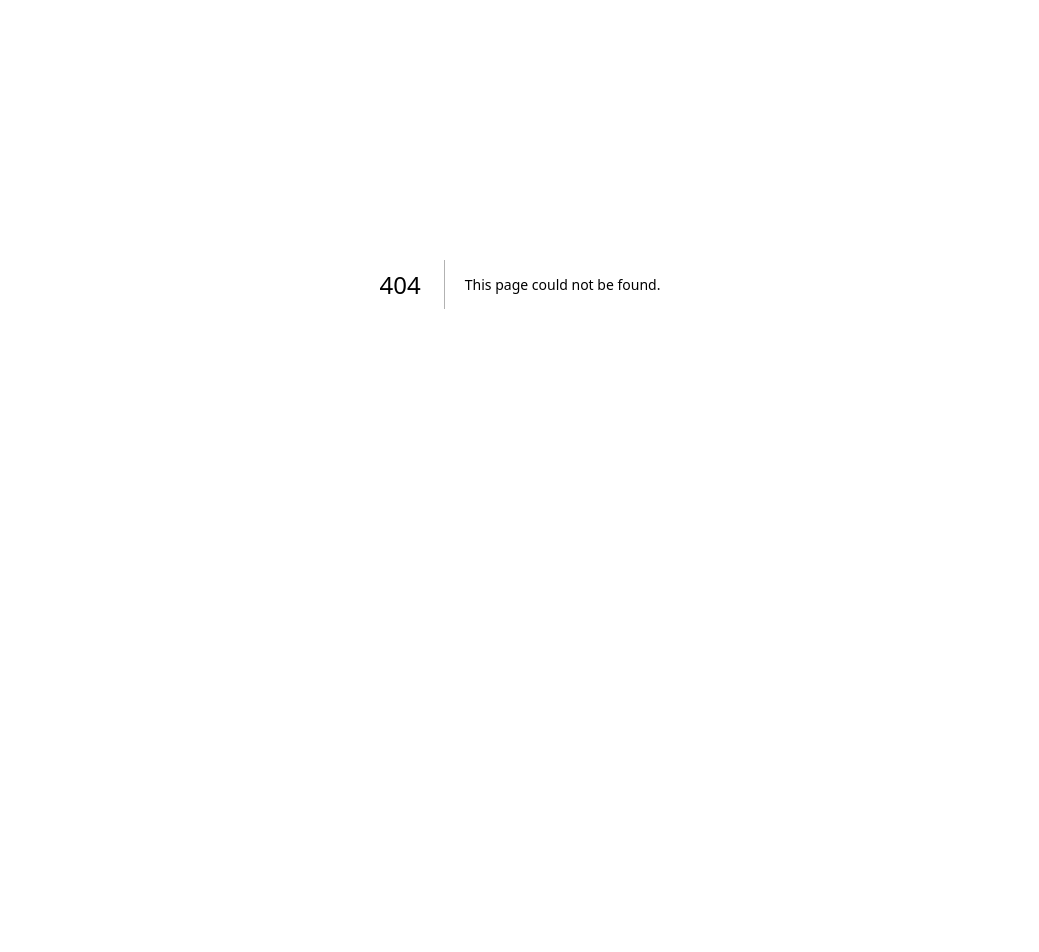
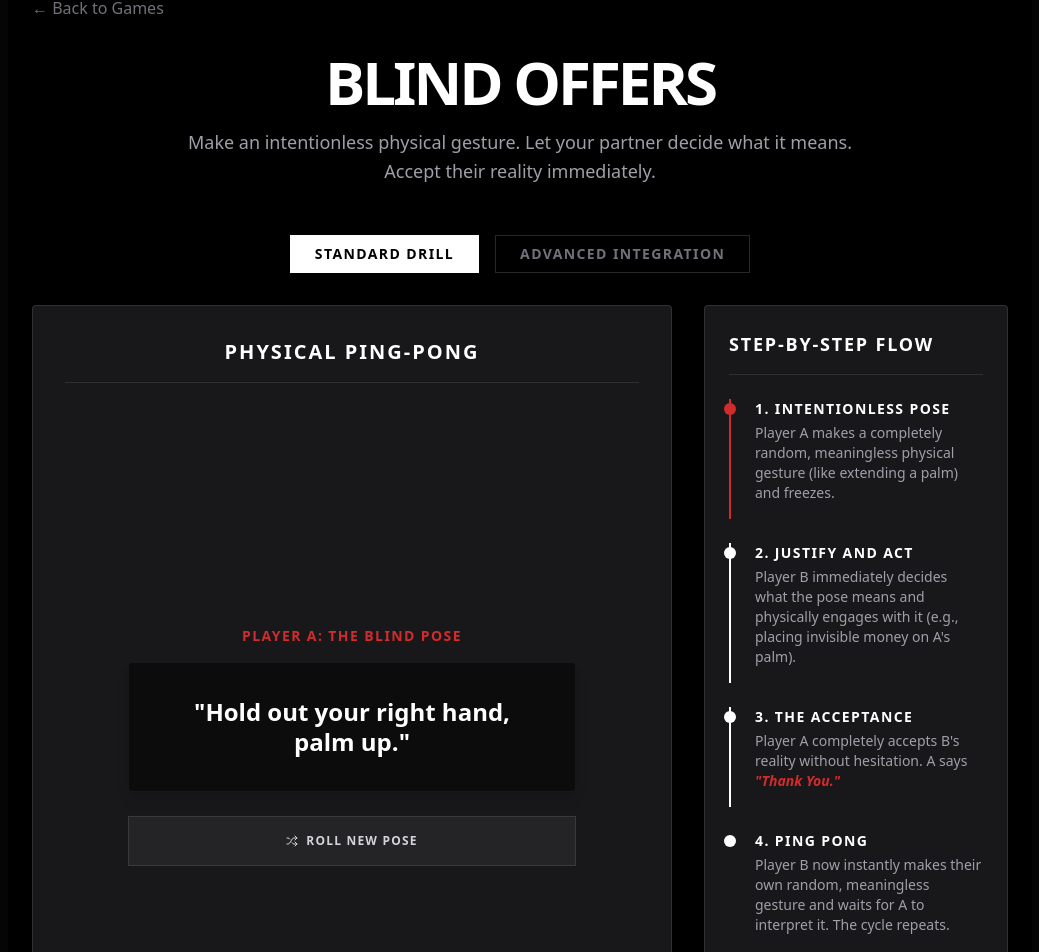
Before and after one commit to Mathe-S/improv, a Next.js app: page /games/blind-offers in a window 1280 px wide. Before the commit this address had no page. Shown: the part 116-1068 px from the top of the page, without its empty margins (120-1159 px from the left). Before the commit the page ends 800 px from the top, so only its background shows below. Built offline with nearby package versions, Linux system fonts and the light colour scheme.

Commit message:
feat: Blind Offers page

```diff
--- /dev/null
+++ b/src/app/games/blind-offers/page.tsx
@@ -0,0 +1,175 @@
+"use client";
+
+import { useState } from "react";
+import Link from "next/link";
+import { getRandomItem } from "@/data/toolboxData";
+import { MoveRight, Shuffle, EyeOff } from "lucide-react";
+
+// For generating random limbs to "offer" blindly
+const bodyParts = [
+  "Hold out your right hand, palm up.",
+  "Stick your left elbow out to the side.",
+  "Point your index finger straight ahead.",
+  "Present the back of your hand.",
+  "Cross both arms in front of your chest.",
+  "Hold both hands out as if grasping something heavy.",
+  "Put your hands on your hips.",
+  "Tap your own shoulder.",
+];
+
+// Unrelated topics to discuss during the advanced version
+const unrelatedTopics = [
+  "How to properly change a tire.",
+  "The recipe for the best lasagna.",
+  "Your favorite childhood television show.",
+  "Explaining the rules of chess.",
+  "Why the DMV takes so long.",
+  "Reviewing the last movie you watched.",
+];
+
+export default function BlindOffersGamePage() {
+  const [offerPose, setOfferPose] = useState(bodyParts[0]);
+  const [topic, setTopic] = useState(unrelatedTopics[0]);
+
+  // View mode
+  const [advancedMode, setAdvancedMode] = useState(false);
+
+  const generateNewPose = () => setOfferPose(getRandomItem(bodyParts));
+  const generateNewTopic = () => setTopic(getRandomItem(unrelatedTopics));
+
+  return (
+    <div className="min-h-screen bg-black pt-28 pb-20 px-6 max-w-5xl mx-auto flex flex-col">
+      <Link href="/games" className="text-zinc-500 hover:text-white mb-8 inline-block transition-colors shrink-0">
+        ← Back to Games
+      </Link>
+
+      <div className="text-center mb-12 shrink-0">
+        <h1 className="text-4xl md:text-6xl font-black text-white mb-4 tracking-tighter uppercase relative inline-block">
+          Blind Offers
+          {advancedMode && (
+            <span className="absolute -top-4 -right-10 text-accent-red animate-pulse">
+               <EyeOff className="w-8 h-8" />
+            </span>
+          )}
+        </h1>
+        <p className="text-zinc-400 max-w-2xl mx-auto text-lg leading-relaxed">
+          Make an intentionless physical gesture. Let your partner decide what it means. Accept their reality immediately.
+        </p>
+      </div>
+
+      <div className="flex justify-center mb-8 gap-4">
+         <button
+           onClick={() => setAdvancedMode(false)}
+           className={`px-6 py-2 text-sm font-bold uppercase tracking-widest transition-colors border ${!advancedMode ? "bg-white text-black border-white" : "bg-transparent text-zinc-500 border-zinc-800 hover:text-white"}`}
+         >
+            Standard Drill
+         </button>
+         <button
+           onClick={() => setAdvancedMode(true)}
+           className={`px-6 py-2 text-sm font-bold uppercase tracking-widest transition-colors border ${advancedMode ? "bg-accent-red text-white border-accent-red" : "bg-transparent text-zinc-500 border-zinc-800 hover:text-white"}`}
+         >
+            Advanced Integration
+         </button>
+      </div>
+
+      <div className="grid lg:grid-cols-12 gap-8 mb-8 flex-1">
+
+        {/* Play Space Board */}
+        <div className="lg:col-span-8 bg-zinc-900 border border-white/10 rounded-sm p-6 md:p-8 flex flex-col shadow-lg relative overflow-hidden">
+
+          <h2 className="text-xl font-bold text-white uppercase tracking-widest border-b border-white/10 pb-4 mb-8 text-center">
+            {advancedMode ? "Dual-Focus Training" : "Physical Ping-Pong"}
+          </h2>
+
+          <div className="flex-1 flex flex-col justify-center animate-in fade-in zoom-in-95 duration-300">
+
+             {/* The Pose Generator */}
+             <div className="max-w-md mx-auto w-full mb-12">
+                <p className="text-sm font-bold text-accent-red uppercase tracking-widest mb-4 text-center">
+                  Player A: The Blind Pose
+                </p>
+                <div className="bg-black/50 border border-white/5 p-8 rounded-sm text-center shadow-lg">
+                   <p className="text-xl md:text-2xl font-bold text-white leading-tight min-h-[4rem] flex items-center justify-center">
+                      "{offerPose}"
+                   </p>
+                </div>
+                <button
+                   onClick={generateNewPose}
+                   className="mt-6 py-4 w-full bg-white/5 text-zinc-300 font-bold uppercase tracking-widest text-xs hover:bg-white/10 transition-colors border border-white/10 flex justify-center items-center gap-2"
+                >
+                   <Shuffle className="w-3 h-3" /> Roll New Pose
+                </button>
+             </div>
+
+             {advancedMode && (
+                <div className="max-w-md mx-auto w-full animate-in slide-in-from-bottom-6 fade-in duration-300">
+                  <p className="text-sm font-bold text-white uppercase tracking-widest mb-4 text-center">
+                    Simultaneous Conversation Topic
+                  </p>
+                  <div className="bg-accent-red/10 border border-accent-red/20 p-6 rounded-sm text-center shadow-lg">
+                     <p className="text-lg font-medium text-white italic">
+                        "{topic}"
+                     </p>
+                  </div>
+                  <button
+                     onClick={generateNewTopic}
+                     className="mt-4 py-3 w-full bg-transparent text-accent-red border border-accent-red/30 font-bold uppercase tracking-widest text-xs hover:bg-accent-red/10 transition-colors flex justify-center items-center gap-2"
+                  >
+                     <Shuffle className="w-3 h-3" /> Roll New Topic
+                  </button>
+                  <p className="text-xs text-zinc-500 text-center mt-6">
+                     You must have a completely normal conversation about this topic while silently running the physical "Blind Offer" game underneath it. Do not let the physical actions interrupt your speech.
+                  </p>
+                </div>
+             )}
+
+          </div>
+        </div>
+
+        {/* Rules Sidebar */}
+        <div className="lg:col-span-4 space-y-6 flex flex-col">
+
+          <div className="bg-zinc-900 border border-white/10 rounded-sm p-6 shadow-lg flex-1">
+            <h2 className="text-lg font-bold text-white uppercase tracking-widest mb-6 border-b border-white/10 pb-4">
+              Step-by-Step Flow
+            </h2>
+
+            <div className="space-y-6">
+               <div className="relative pl-6 border-l-2 border-accent-red pb-4">
+                  <div className="absolute w-3 h-3 bg-accent-red rounded-full -left-[7px] top-1"></div>
+                  <h3 className="text-white font-bold mb-1 uppercase tracking-widest text-sm">1. Intentionless Pose</h3>
+                  <p className="text-zinc-400 text-sm">Player A makes a completely random, meaningless physical gesture (like extending a palm) and freezes.</p>
+               </div>
+
+               <div className="relative pl-6 border-l-2 border-white pb-4">
+                  <div className="absolute w-3 h-3 bg-white rounded-full -left-[7px] top-1"></div>
+                  <h3 className="text-white font-bold mb-1 uppercase tracking-widest text-sm">2. Justify and Act</h3>
+                  <p className="text-zinc-400 text-sm">Player B immediately decides what the pose means and physically engages with it (e.g., placing invisible money on A's palm).</p>
+               </div>
+
+               <div className="relative pl-6 border-l-2 border-white pb-4">
+                  <div className="absolute w-3 h-3 bg-white rounded-full -left-[7px] top-1"></div>
+                  <h3 className="text-white font-bold mb-1 uppercase tracking-widest text-sm">3. The Acceptance</h3>
+                  <p className="text-zinc-400 text-sm">Player A completely accepts B's reality without hesitation. A says <strong className="text-accent-red italic">"Thank You."</strong></p>
+               </div>
+
+               <div className="relative pl-6 border-l-2 border-transparent">
+                  <div className="absolute w-3 h-3 bg-white rounded-full -left-[7px] top-1"></div>
+                  <h3 className="text-white font-bold mb-1 uppercase tracking-widest text-sm">4. Ping Pong</h3>
+                  <p className="text-zinc-400 text-sm">Player B now instantly makes their own random, meaningless gesture and waits for A to interpret it. The cycle repeats.</p>
+               </div>
+            </div>
+
+          </div>
+
+          <div className="bg-black/50 border border-white/5 rounded-sm p-6 shadow-lg text-sm text-zinc-400">
+             <strong className="text-accent-red uppercase tracking-widest text-xs block mb-2">Why play this?</strong>
+             It proves that you don't need to "think up" a good scene. If you simply give intentionless offers, your partner will automatically construct meaning for you.
+          </div>
+
+        </div>
+
+      </div>
+    </div>
+  );
+}
--- a/src/data/toolboxData.ts
+++ b/src/data/toolboxData.ts
@@ -506,6 +506,7 @@ export const improvGames: ImprovGame[] = [
     ],
     playerCount: "2",
     difficulty: "intermediate",
+    slug: "blind-offers",
   },
   {
     name: "It's Tuesday",
```
